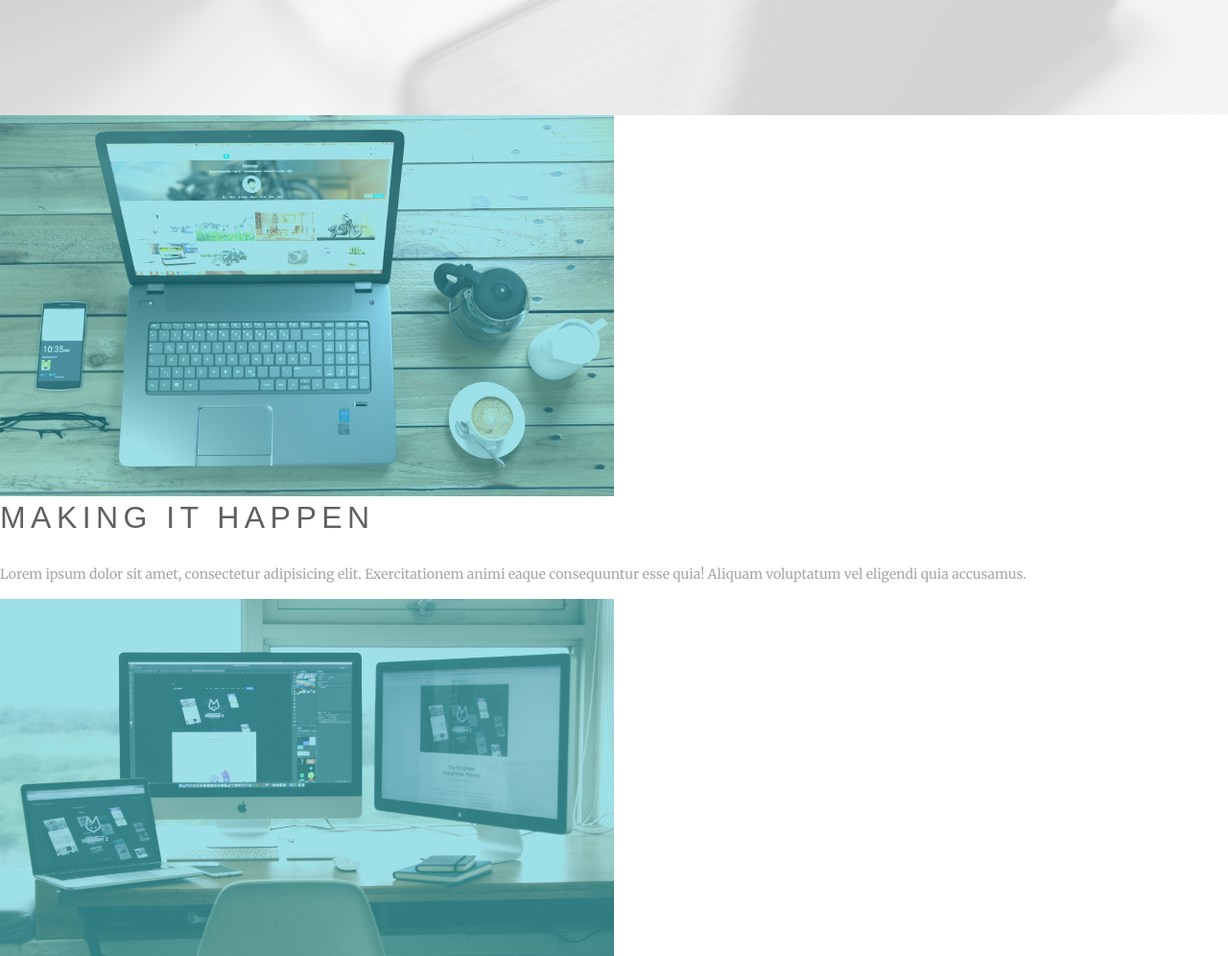
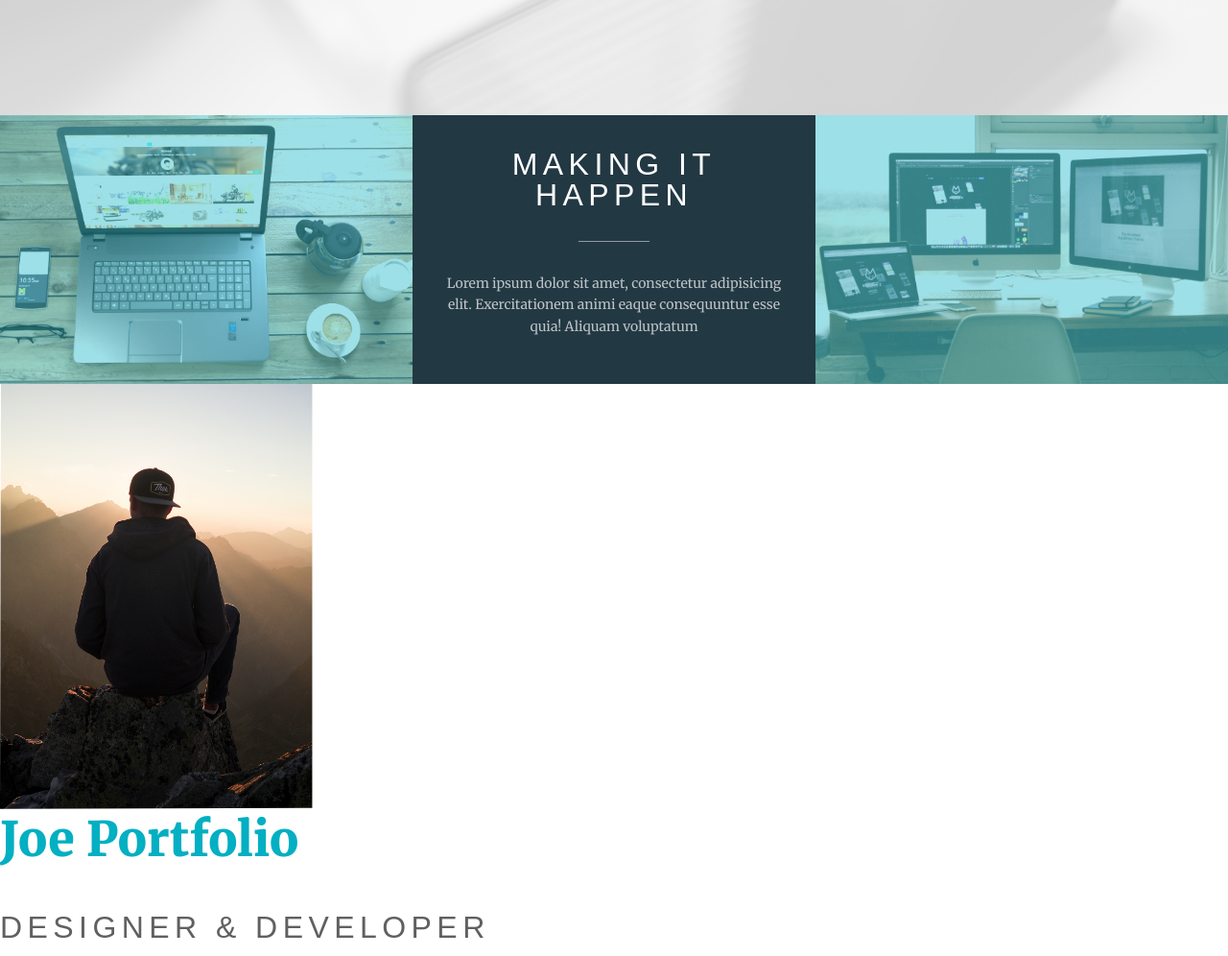
Before and after one commit to sidhlee/portfolio-site-with-css-grid, a website built with Parcel: page src/index.html in a window 1280 px wide. Shown: the part 680-1676 px from the top of the page at 96% size. Built offline with nearby package versions, Linux system fonts and the light colour scheme; a web font is replaced by a local one.

Commit message:
Add styles for intro

```diff
--- a/src/index.html
+++ b/src/index.html
@@ -13,12 +13,13 @@
   </div>
 
   <section class="intro">
-    <div class="intro-left"></div>
-    <img src="images/welcome-01.png" alt="a laptop on a wood table">
+    <div class="intro-left">
+      <img src="images/welcome-01.png" alt="a laptop on a wood table">
+    </div>
     <div class="intro-middle">
       <h2>Making it happen</h2>
       <p>Lorem ipsum dolor sit amet, consectetur adipisicing elit. Exercitationem animi eaque consequuntur esse quia!
-        Aliquam voluptatum vel eligendi quia accusamus.</p>
+        Aliquam voluptatum</p>
     </div>
     <div class="intro-right">
       <img src="images/welcome-02.png" alt="two computers and a laptop on a table">
--- a/src/styles/partials/_intro.scss
+++ b/src/styles/partials/_intro.scss
@@ -0,0 +1,52 @@
+.intro {
+  // First write Flex Fallback
+  display: flex;
+  color: rgba($white, 0.7); // make the text blend in with bg
+
+  /*
+   @mixin sans-serif($fz, $ls: 0.17em, $c: $dark-gray, $tt: uppercase, $lh: 1)
+   was called on h2 in base.scss
+   so we need higher specificity to override the color
+   */
+  h2 {
+    color: $white;
+
+    &::after {
+      content: "";
+      display: block;
+      width: 20%;
+      height: 1px;
+      background: rgba($white, 0.5);
+      margin: 1em auto 0;
+    }
+  }
+
+  // After writing flex fallback, write for grid.
+  @supports (display: grid) {
+    // only apply these when () is supported by browser
+    display: grid;
+    /* On mobile, side images are at least 3em wide.
+      and it will not grow until middle content reaches 30em(480px)*/
+    grid-template-columns: minmax(3em, 1fr) minmax(auto, 30em) minmax(3em, 1fr);
+  }
+}
+
+.intro-middle {
+  background: $dark-blue;
+  padding: 2.5em 2vw; // make LR padding bigger on wider screen
+  text-align: center;
+
+  /* align center for larger screen */
+  display: flex;
+  flex-direction: column;
+  justify-content: center;
+}
+
+.intro-left img,
+.intro-right img {
+  /* sets how img | video should be resized to fit its container */
+  object-fit: cover;
+  min-height: 100%; // cover 100% of its container height
+  min-width: 100%; // cover 100% of its container width
+  display: block; // Fix the bug where on vw > 1084px, images not taking 100% of height (tiny space at the bottom)
+}
```
